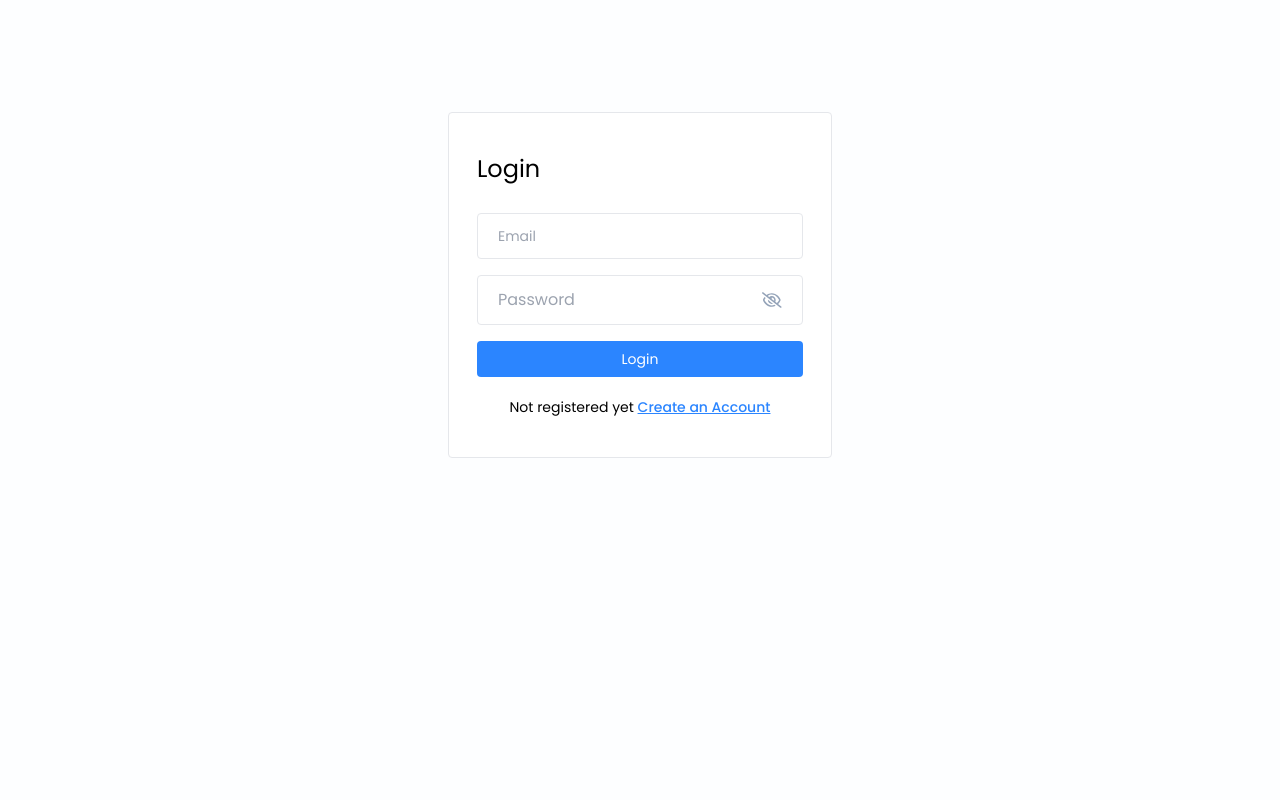
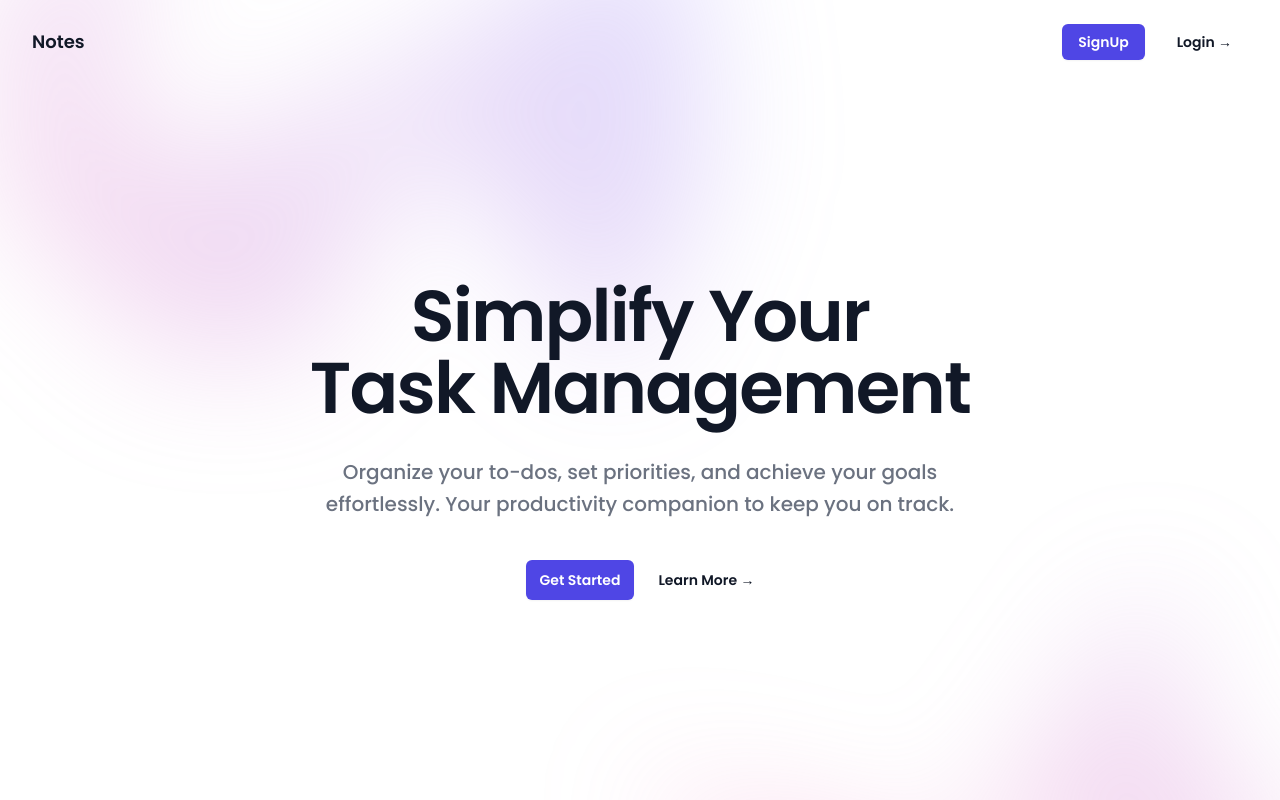
Before and after one commit to jherome-dev/notes-app, a React (Vite) app in the folder frontend/todo-app/: page / in a window 1280 px wide. Shown: the top 800 px of the page. Built offline with nearby package versions, Linux system fonts and the light colour scheme; no server answers.

Commit message:
changes in frontend

```diff
--- a/frontend/todo-app/package.json
+++ b/frontend/todo-app/package.json
@@ -10,6 +10,8 @@
     "preview": "vite preview"
   },
   "dependencies": {
+    "@headlessui/react": "^2.2.0",
+    "@heroicons/react": "^2.2.0",
     "axios": "^1.7.7",
     "dotenv": "^16.4.5",
     "firebase": "^10.14.1",
--- a/frontend/todo-app/src/App.jsx
+++ b/frontend/todo-app/src/App.jsx
@@ -3,13 +3,15 @@ import { BrowserRouter as Router, Routes, Route } from "react-router-dom";
 import Login from "./pages/Login/Login";
 import SignUp from "./pages/SignUp/SignUp";
 import GoogleCallback from "./components/GoogleCallback";
+import LandingPage from "./pages/LandingPage/LandingPage";
 
 const routes = (
   <Router>
     <Routes>
       <Route path="/google/callback" element={<GoogleCallback />} />
+      <Route path="/" element={<LandingPage />} />
       <Route path="/dashboard" exact element={<Home />} />
-      <Route path="/" exact element={<Login />} />
+      <Route path="/login" exact element={<Login />} />
       <Route path="/signup" exact element={<SignUp />} />
     </Routes>
   </Router>
--- /dev/null
+++ b/frontend/todo-app/src/pages/LandingPage/LandingPage.jsx
@@ -0,0 +1,151 @@
+import { useState } from "react";
+import { Link } from "react-router-dom";
+import { Dialog, DialogPanel } from "@headlessui/react";
+import { Bars3Icon, XMarkIcon } from "@heroicons/react/24/outline";
+
+function LandingPage() {
+  const [mobileMenuOpen, setMobileMenuOpen] = useState(false);
+
+  return (
+    <div className="bg-white">
+      <header className="absolute inset-x-0 top-0 z-50">
+        <nav
+          aria-label="Global"
+          className="flex items-center justify-between p-6 lg:px-8"
+        >
+          <div className="flex lg:flex-1">
+            <a href="/" className="text-lg/6 font-semibold text-gray-900">
+              <span className="sr-only">Notes app</span>
+              {/* <img
+                alt=""
+                src=""
+                className="h-8 w-auto"
+              /> */}
+              Notes
+            </a>
+          </div>
+          <div className="flex lg:hidden">
+            <button
+              type="button"
+              onClick={() => setMobileMenuOpen(true)}
+              className="-m-2.5 inline-flex items-center justify-center rounded-md p-2.5 text-gray-700"
+            >
+              <span className="sr-only">Open main menu</span>
+              <Bars3Icon aria-hidden="true" className="size-6" />
+            </button>
+          </div>
+
+          <div className="hidden lg:flex lg:flex-1 lg:justify-end gap-4">
+            <Link
+              to="/signup"
+              className="rounded-md bg-indigo-600 px-4 py-2 text-sm font-semibold text-white shadow-sm hover:bg-indigo-500 focus-visible:outline focus-visible:outline-2 focus-visible:outline-offset-2 focus-visible:outline-indigo-600"
+            >
+              SignUp
+            </Link>
+            <Link
+              to="/login"
+              className="text-sm px-4 py-2 font-semibold text-gray-900 hover:text-indigo-600"
+            >
+              Login <span aria-hidden="true">&rarr;</span>
+            </Link>
+          </div>
+        </nav>
+        <Dialog
+          open={mobileMenuOpen}
+          onClose={setMobileMenuOpen}
+          className="lg:hidden"
+        >
+          <div className="fixed inset-0 z-50" />
+          <DialogPanel className="fixed inset-y-0 right-0 z-50 w-full overflow-y-auto bg-white px-6 py-6 sm:max-w-sm sm:ring-1 sm:ring-gray-900/10">
+            <div className="flex items-center justify-between">
+              <a href="#" className="-m-1.5 p-1.5">
+                <span className="sr-only">Notes</span>
+              </a>
+              <button
+                type="button"
+                onClick={() => setMobileMenuOpen(false)}
+                className="-m-2.5 rounded-md p-2.5 text-gray-700"
+              >
+                <span className="sr-only">Close menu</span>
+                <XMarkIcon aria-hidden="true" className="size-6" />
+              </button>
+            </div>
+            <div className="mt-6 flow-root">
+              <div className="-my-6 divide-y divide-gray-500/10">
+                <div className="space-y-2 py-2"></div>
+                <div className="py-6">
+                  <Link
+                    to="/login"
+                    className="-mx-3 block rounded-lg px-3 py-2.5 text-base/7 font-semibold text-gray-900 hover:bg-gray-50"
+                  >
+                    Login
+                  </Link>
+                  <Link
+                    to="/signup"
+                    className="-mx-3 block rounded-lg px-3 py-2.5 text-base/7 font-semibold text-gray-900 hover:bg-gray-50"
+                  >
+                    Signup
+                  </Link>
+                </div>
+              </div>
+            </div>
+          </DialogPanel>
+        </Dialog>
+      </header>
+
+      <div className="relative isolate px-6 pt-14 lg:px-8">
+        <div
+          aria-hidden="true"
+          className="absolute inset-x-0 -top-40 -z-10 transform-gpu overflow-hidden blur-3xl sm:-top-80"
+        >
+          <div
+            style={{
+              clipPath:
+                "polygon(74.1% 44.1%, 100% 61.6%, 97.5% 26.9%, 85.5% 0.1%, 80.7% 2%, 72.5% 32.5%, 60.2% 62.4%, 52.4% 68.1%, 47.5% 58.3%, 45.2% 34.5%, 27.5% 76.7%, 0.1% 64.9%, 17.9% 100%, 27.6% 76.8%, 76.1% 97.7%, 74.1% 44.1%)",
+            }}
+            className="relative left-[calc(50%-11rem)] aspect-[1155/678] w-[36.125rem] -translate-x-1/2 rotate-[30deg] bg-gradient-to-tr from-[#ff80b5] to-[#9089fc] opacity-30 sm:left-[calc(50%-30rem)] sm:w-[72.1875rem]"
+          />
+        </div>
+        <div className="mx-auto max-w-2xl py-32 sm:py-48 lg:py-56">
+          <div className="text-center">
+            <h1 className="text-balance text-5xl font-semibold tracking-tight text-gray-900 sm:text-7xl">
+              Simplify Your Task Management
+            </h1>
+            <p className="mt-8 text-pretty text-lg font-medium text-gray-500 sm:text-xl/8">
+              Organize your to-dos, set priorities, and achieve your goals
+              effortlessly. Your productivity companion to keep you on track.
+            </p>
+            <div className="mt-10 flex items-center justify-center gap-x-6">
+              <Link
+                to="/signup"
+                className="rounded-md bg-indigo-600 px-3.5 py-2.5 text-sm font-semibold text-white shadow-sm hover:bg-indigo-500 focus-visible:outline focus-visible:outline-2 focus-visible:outline-offset-2 focus-visible:outline-indigo-600"
+              >
+                Get Started
+              </Link>
+              <Link
+                to="/signup"
+                className="text-sm/6 font-semibold text-gray-900"
+              >
+                Learn More <span aria-hidden="true">→</span>
+              </Link>
+            </div>
+          </div>
+        </div>
+        <div
+          aria-hidden="true"
+          className="absolute inset-x-0 top-[calc(100%-13rem)] -z-10 transform-gpu overflow-hidden blur-3xl sm:top-[calc(100%-30rem)]"
+        >
+          <div
+            style={{
+              clipPath:
+                "polygon(74.1% 44.1%, 100% 61.6%, 97.5% 26.9%, 85.5% 0.1%, 80.7% 2%, 72.5% 32.5%, 60.2% 62.4%, 52.4% 68.1%, 47.5% 58.3%, 45.2% 34.5%, 27.5% 76.7%, 0.1% 64.9%, 17.9% 100%, 27.6% 76.8%, 76.1% 97.7%, 74.1% 44.1%)",
+            }}
+            className="relative left-[calc(50%+3rem)] aspect-[1155/678] w-[36.125rem] -translate-x-1/2 bg-gradient-to-tr from-[#ff80b5] to-[#9089fc] opacity-30 sm:left-[calc(50%+36rem)] sm:w-[72.1875rem]"
+          />
+        </div>
+      </div>
+    </div>
+  );
+}
+
+export default LandingPage;
--- a/frontend/todo-app/src/pages/Login/Login.jsx
+++ b/frontend/todo-app/src/pages/Login/Login.jsx
@@ -3,6 +3,7 @@ import PasswordInput from "../../components/Input/PasswordInput";
 import { Link, useNavigate } from "react-router-dom";
 import { validateEmail } from "../../utils/helper";
 import axiosInstance from "../../utils/axiosInstance";
+import { IoArrowBack } from "react-icons/io5";
 
 function Login() {
   const [email, setEmail] = useState("");
@@ -54,7 +55,14 @@ function Login() {
 
   return (
     <>
-      <div className="flex items-center justify-center mt-28">
+      {/* Back Icon at Top Left */}
+      <button
+        onClick={() => navigate("/")}
+        className="absolute top-4 left-4 flex items-center text-lg text-gray-800 hover:text-indigo-600"
+      >
+        <IoArrowBack className="mr-2" />
+      </button>
+      <div className="flex items-center justify-center mt-52">
         <div className="w-96 border rounded bg-white px-7 py-10">
           <form onSubmit={handleLogin}>
             <h4 className="text-2xl mb-7">Login</h4>
@@ -76,7 +84,7 @@ function Login() {
               Login
             </button>
             <p className="text-sm text-center mt-4">
-              Not registered yet{" "}
+              Not registered yet?{" "}
               <Link to="/signup" className="font-medium text-primary underline">
                 Create an Account
               </Link>
--- a/frontend/todo-app/src/pages/SignUp/SignUp.jsx
+++ b/frontend/todo-app/src/pages/SignUp/SignUp.jsx
@@ -1,10 +1,10 @@
 import { useState } from "react";
-import Navbar from "../../components/Navbar/Navbar";
 import PasswordInput from "../../components/Input/PasswordInput";
 import { Link, useNavigate } from "react-router-dom";
 import { validateEmail } from "../../utils/helper";
 import axiosInstance from "../../utils/axiosInstance";
 import GoogleSignInButton from "../../components/Button/GoogleSignInButton";
+import { IoArrowBack } from "react-icons/io5";
 
 const SignUp = () => {
   const [name, setName] = useState("");
@@ -67,6 +67,12 @@ const SignUp = () => {
 
   return (
     <>
+      <button
+        onClick={() => navigate("/")}
+        className="absolute top-4 left-4 flex items-center text-lg text-gray-800 hover:text-indigo-600"
+      >
+        <IoArrowBack className="mr-2" />
+      </button>
       <div className="flex items-center justify-center mt-28">
         <div className="w-96 border rounded bg-white px-7 py-10">
           <form onSubmit={handleSignUp}>
@@ -97,7 +103,7 @@ const SignUp = () => {
             <GoogleSignInButton />
             <p className="text-sm text-center mt-4">
               Already have an account?{" "}
-              <Link to="/" className="font-medium text-primary underline">
+              <Link to="/login" className="font-medium text-primary underline">
                 Login
               </Link>
             </p>
```
Also changed, not shown: 1 other file (tests, documents, lock files or other folders).
